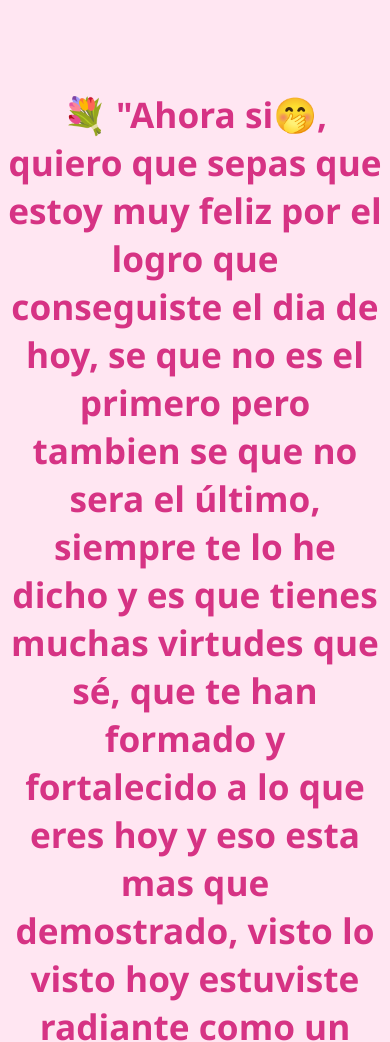
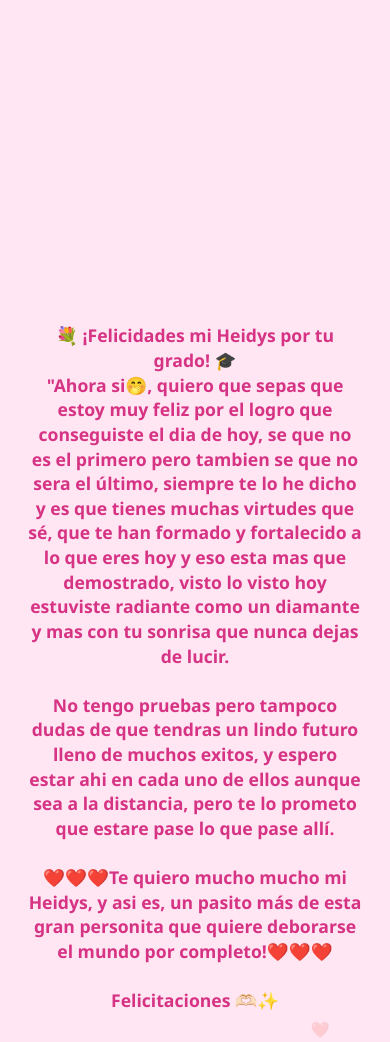
Before and after one commit to Braiven2708/Heidys, a plain HTML site: page index.html in a window 390 px wide. Shown: the top 1042 px of the page. Drawn offline with Linux system fonts and the light colour scheme.

Commit message:
actualizo

```diff
--- a/index.html
+++ b/index.html
@@ -10,15 +10,18 @@
             color: #d63384;
             font-family: 'Segoe UI', sans-serif;
             text-align: center;
-            padding-top: 15%;
+            padding: 20px;
             overflow: hidden;
         }
         h1 {
-            font-size: 2.2em;
+            font-size: 1.4em; /* 🌸 Tamaño más pequeño y elegante */
+            line-height: 1.4;
+            margin-top: 40vh; /* Centrado vertical */
         }
         .corazon {
             position: absolute;
             color: #ff4d88;
+            font-size: 1.2em;
             animation: flotar 6s infinite ease-in;
         }
         @keyframes flotar {
@@ -26,10 +29,22 @@
             50% { opacity: 1; }
             100% { transform: translateY(-10vh) scale(1); opacity: 0; }
         }
+
+        /* 🌿 Ajustes automáticos para celulares */
+        @media (max-width: 600px) {
+            h1 {
+                font-size: 1.1em;
+                margin-top: 35vh;
+            }
+            .corazon {
+                font-size: 1em;
+            }
+        }
     </style>
 </head>
 <body>
-<h1>💐 "Ahora si🤭, quiero que sepas que estoy muy feliz
+<h1>💐 ¡Felicidades mi Heidys por tu grado! 🎓<br>
+    "Ahora si🤭, quiero que sepas que estoy muy feliz
     por el logro que conseguiste el dia de hoy, se que no es el
     primero pero tambien se que no sera el último, siempre te
     lo he dicho y es que tienes muchas virtudes que sé, que te
@@ -47,7 +62,7 @@
     más de esta gran personita que quiere deborarse el mundo por
     completo!❤️❤️❤️<br><br>
 
-    Felicitaciones 🫶🏻✨"</h1>
+    Felicitaciones 🫶🏻✨ </h1>
 
 <script>
     for (let i = 0; i < 30; i++) {
```
